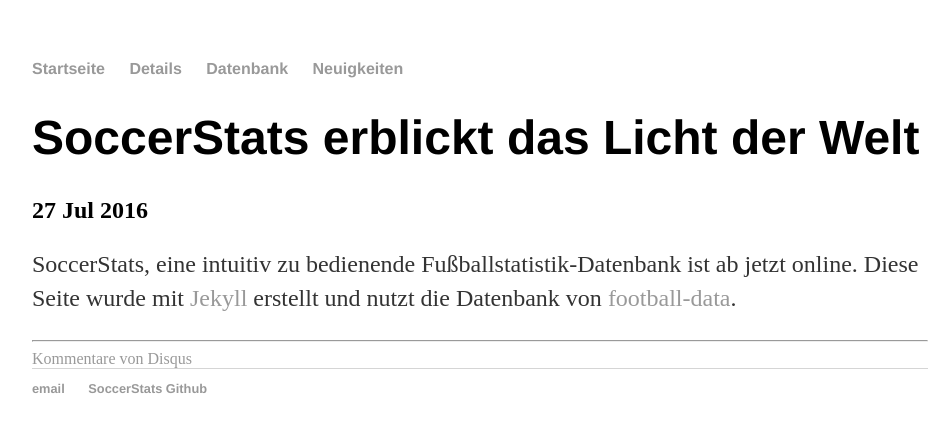
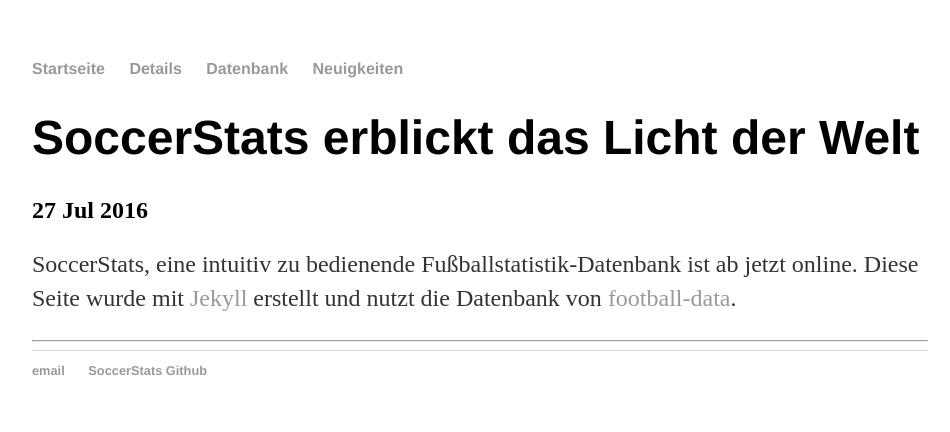
Before and after one commit to Thames1990/Thames1990.github.io, a Jekyll site: the page built from _posts/2016-07-27-soccer-stats-site-launched.md, in a window 1280 px wide. Shown: the top 432 px of the page, without its empty margins (160-1110 px from the left). Built offline with Jekyll 4.4.1, drawn with Linux system fonts in a browser that asks for light colours; comment, search, counter and statistics services are not loaded; part of the change alters nothing that is shown.

Commit message:
Update disqus.html
Disqus…

```diff
--- a/_includes/disqus.html
+++ b/_includes/disqus.html
@@ -1,13 +1,15 @@
-
 <div id="disqus_thread"></div>
-<script type="text/javascript">
-    var disqus_shortname = 'soccerstats';
-    /* * * DON'T EDIT BELOW THIS LINE * * */
-    (function() {
-        var dsq = document.createElement('script'); dsq.type = 'text/javascript'; dsq.async = true;
-        dsq.src = '//' + disqus_shortname + '.disqus.com/embed.js';
-        (document.getElementsByTagName('head')[0] || document.getElementsByTagName('body')[0]).appendChild(dsq);
-    })();
+<script>
+var disqus_config = function () {
+    this.page.url = 'https://thames1990.github.io/';
+    this.page.identifier = {{ page.url }};
+};
+*/
+(function() { // DON'T EDIT BELOW THIS LINE
+    var d = document, s = d.createElement('script');
+    s.src = '//soccerstats.disqus.com/embed.js';
+    s.setAttribute('data-timestamp', +new Date());
+    (d.head || d.body).appendChild(s);
+})();
 </script>
-<noscript>Bitte aktivieren Sie Javascript um <a href="http://disqus.com/?ref_noscript">Kommentare von Disqus zu sehen.</a></noscript>
-<a href="http://disqus.com" class="dsq-brlink">Kommentare von <span class="logo-disqus">Disqus</span></a>
+<noscript>Please enable JavaScript to view the <a href="https://disqus.com/?ref_noscript">comments powered by Disqus.</a></noscript>
```
